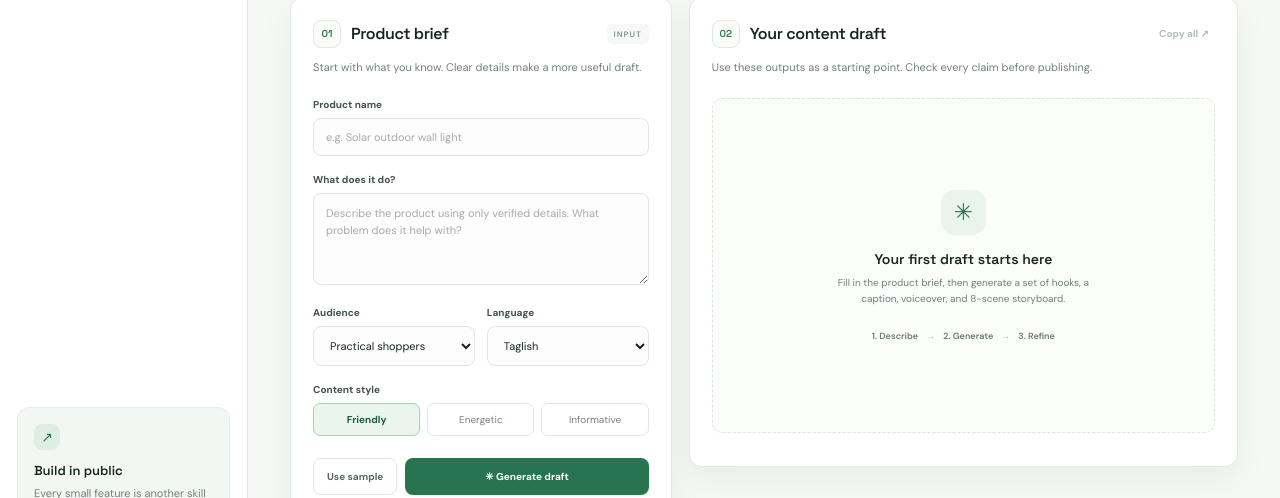
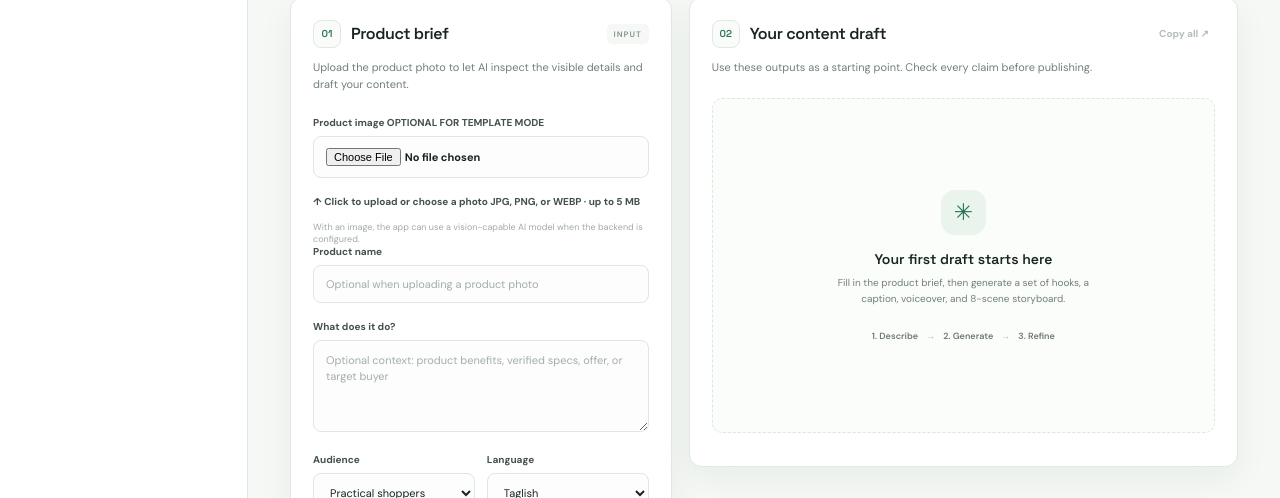
Before and after one commit to KurapikaChains/SkillForge-AI, a plain HTML site: page index.html in a window 1280 px wide. Shown: the part 302-800 px from the top of the page. Drawn offline with Linux system fonts and the light colour scheme.

Commit message:
Add product image upload interface

```diff
--- a/index.html
+++ b/index.html
@@ -56,13 +56,27 @@
             <div><span class="step-chip">01</span><h2>Product brief</h2></div>
             <span class="tiny-tag">INPUT</span>
           </div>
-          <p class="panel-subtitle">Start with what you know. Clear details make a more useful draft.</p>
+          <p class="panel-subtitle">Upload the product photo to let AI inspect the visible details and draft your content.</p>
+
+          <label for="product-image">Product image <span class="optional-label">OPTIONAL FOR TEMPLATE MODE</span></label>
+          <label class="upload-zone" id="upload-zone" for="product-image">
+            <input id="product-image" name="productImage" type="file" accept="image/png,image/jpeg,image/webp">
+            <span class="upload-icon">↑</span>
+            <span class="upload-title">Click to upload or choose a photo</span>
+            <span class="upload-help">JPG, PNG, or WEBP · up to 5 MB</span>
+          </label>
+          <div class="image-preview-wrap" id="image-preview-wrap" hidden>
+            <img id="image-preview" alt="Selected product preview">
+            <div class="image-preview-info"><strong id="image-file-name">Product photo</strong><span id="image-file-size"></span></div>
+            <button class="remove-image" id="remove-image" type="button" aria-label="Remove product image">×</button>
+          </div>
+          <p class="small-note image-status" id="image-status">With an image, the app can use a vision-capable AI model when the backend is configured.</p>
 
           <label for="product-name">Product name</label>
-          <input id="product-name" name="productName" placeholder="e.g. Solar outdoor wall light" maxlength="120" required>
+          <input id="product-name" name="productName" placeholder="Optional when uploading a product photo" maxlength="120">
 
           <label for="product-details">What does it do?</label>
-          <textarea id="product-details" name="productDetails" rows="4" maxlength="1000" placeholder="Describe the product using only verified details. What problem does it help with?" required></textarea>
+          <textarea id="product-details" name="productDetails" rows="4" maxlength="1000" placeholder="Optional context: product benefits, verified specs, offer, or target buyer"></textarea>
 
           <div class="field-row">
             <div class="field">
@@ -93,9 +107,9 @@
 
           <div class="form-actions">
             <button class="button button-secondary" type="button" id="sample-button">Use sample</button>
-            <button class="button button-primary" type="submit"><span>✳</span> Generate draft</button>
+            <button class="button button-primary" id="generate-button" type="submit"><span>✳</span> Generate content</button>
           </div>
-          <p class="small-note">Template-based starter · no AI API connected yet</p>
+          <p class="small-note">Image + AI mode requires your server and API key. Without an image, template mode is used.</p>
         </form>
 
         <section class="panel results-panel" aria-live="polite">
```
